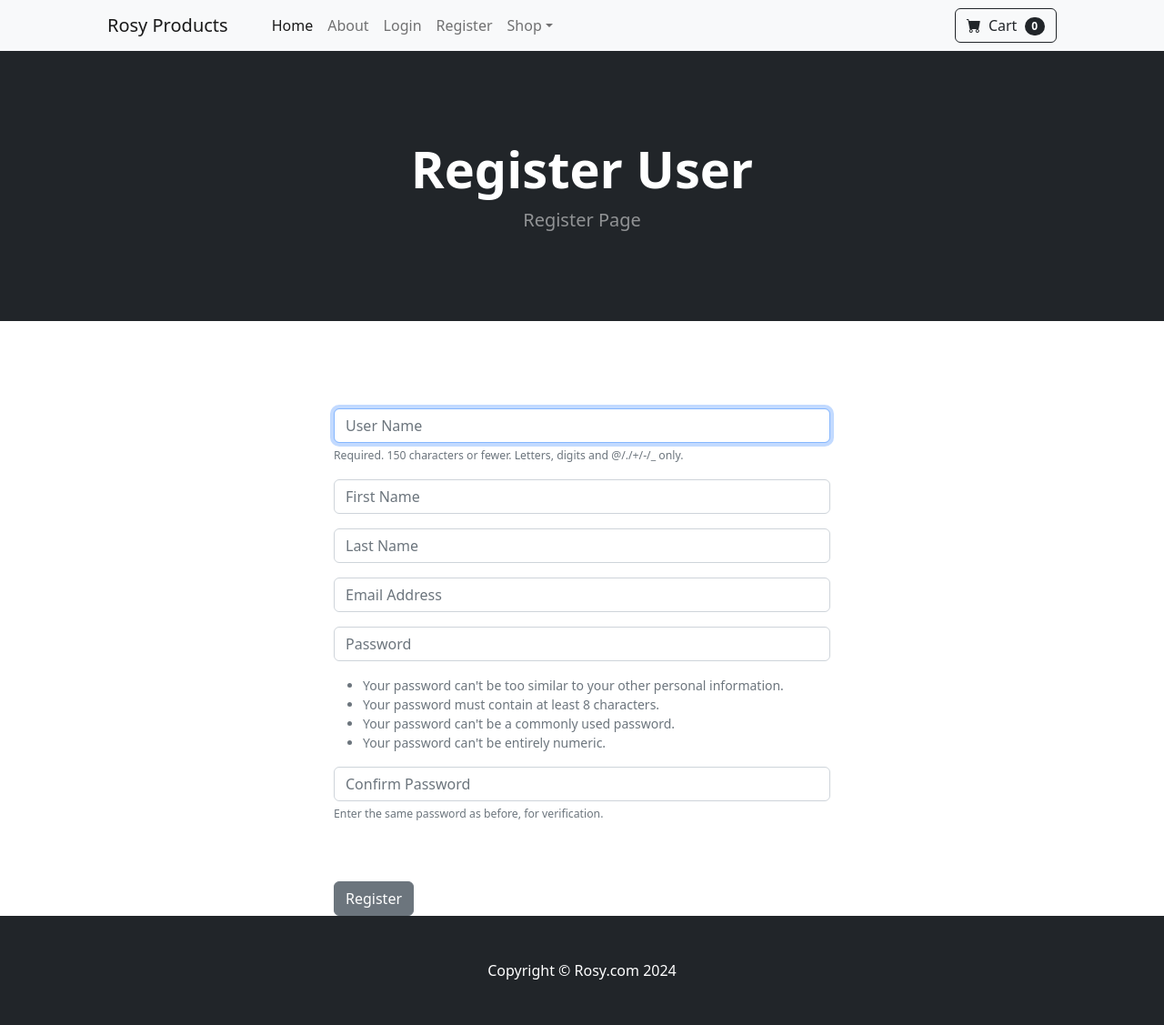
After one commit to FathimaHusna/ecomwebwithDjango, a Django app: page /register/ in a window 1280 px wide. The commit adds this page. Shown: the whole page at 91% size. Run offline with Django 5.2, Linux system fonts and the light colour scheme; some libraries are stand-ins or nearby versions.

Commit message:
Register User Page Added

```diff
--- /dev/null
+++ b/store/forms.py
@@ -0,0 +1,30 @@
+from django.contrib.auth.models import User
+from django.contrib.auth.forms import UserCreationForm
+from django import forms
+
+class SignUpForm(UserCreationForm):
+	email = forms.EmailField(label="", widget=forms.TextInput(attrs={'class':'form-control', 'placeholder':'Email Address'}))
+	first_name = forms.CharField(label="", max_length=100, widget=forms.TextInput(attrs={'class':'form-control', 'placeholder':'First Name'}))
+	last_name = forms.CharField(label="", max_length=100, widget=forms.TextInput(attrs={'class':'form-control', 'placeholder':'Last Name'}))
+
+	class Meta:
+		model = User
+		fields = ('username', 'first_name', 'last_name', 'email', 'password1', 'password2')
+
+	def __init__(self, *args, **kwargs):
+		super(SignUpForm, self).__init__(*args, **kwargs)
+
+		self.fields['username'].widget.attrs['class'] = 'form-control'
+		self.fields['username'].widget.attrs['placeholder'] = 'User Name'
+		self.fields['username'].label = ''
+		self.fields['username'].help_text = '<span class="form-text text-muted"><small>Required. 150 characters or fewer. Letters, digits and @/./+/-/_ only.</small></span>'
+
+		self.fields['password1'].widget.attrs['class'] = 'form-control'
+		self.fields['password1'].widget.attrs['placeholder'] = 'Password'
+		self.fields['password1'].label = ''
+		self.fields['password1'].help_text = '<ul class="form-text text-muted small"><li>Your password can\'t be too similar to your other personal information.</li><li>Your password must contain at least 8 characters.</li><li>Your password can\'t be a commonly used password.</li><li>Your password can\'t be entirely numeric.</li></ul>'
+
+		self.fields['password2'].widget.attrs['class'] = 'form-control'
+		self.fields['password2'].widget.attrs['placeholder'] = 'Confirm Password'
+		self.fields['password2'].label = ''
+		self.fields['password2'].help_text = '<span class="form-text text-muted"><small>Enter the same password as before, for verification.</small></span>'
--- a/store/templates/navbar.html
+++ b/store/templates/navbar.html
@@ -14,6 +14,7 @@
                 <li class="nav-item"><a class="nav-link" href="{% url 'logout' %}">Logout</a></li>
                 {% else %}
                 <li class="nav-item"><a class="nav-link" href="{% url 'login' %}">Login</a></li>
+                <li class="nav-item"><a class="nav-link" href="{% url 'register' %}">Register</a></li>
                 {% endif %}
 
                 <li class="nav-item dropdown">
--- /dev/null
+++ b/store/templates/register.html
@@ -0,0 +1,55 @@
+{% extends 'base.html' %}
+{% block content %}
+<!-- Header-->
+<header class="bg-dark py-5">
+    <div class="container px-4 px-lg-5 my-5">
+        <div class="text-center text-white">
+            <h1 class="display-4 fw-bolder">Register User</h1>
+            <p class="lead fw-normal text-white-50 mb-0">Register Page</p>
+        </div>
+    </div>
+</header>
+<br/>
+<br/>
+
+<div class="container">
+    <div class="row">
+
+            <div class="col-md-6 offset-md-3">
+                <br/>
+                <br/>
+                <form method="POST" action="{% url 'register' %}">
+                    {% csrf_token %}
+
+                    {{ form.as_p }}
+                    <br/>
+                    <br/>
+                    <button type="submit" class = "btn btn-secondary" >
+                        Register
+                    </button>
+
+                  </form>
+            </div>
+
+        <br/>
+        <br/>
+        <br/>
+        <br/>
+        <br/>
+        <br/>
+        <br/>
+        <br/>
+        <br/>
+
+
+
+
+    <div>
+
+    </div>
+
+    </div>
+
+</div>
+
+{% endblock %}
--- a/store/urls.py
+++ b/store/urls.py
@@ -6,5 +6,6 @@ urlpatterns = [
     path('about/', views.about, name='about'),
     path('login/', views.login_user, name = 'login'),
     path('logout/', views.logout_user, name = 'logout'),
+    path('register/', views.register_user, name = 'register'),
 
 ]
--- a/store/views.py
+++ b/store/views.py
@@ -2,6 +2,11 @@ from django.shortcuts import render, redirect
 from . models import Product
 from django.contrib.auth import authenticate, login, logout
 from django.contrib import messages
+from django.contrib.auth.models import User
+from django.contrib.auth.forms import UserCreationForm
+from .forms import SignUpForm
+from django import forms
+
 
 # Create your views here.
 def home(request):
@@ -35,3 +40,25 @@ def logout_user(request):
     logout(request)
     messages.success(request, ("You have been logged out... Thanks for shopping ..."))
     return redirect('home')
+
+def register_user(request):
+    form = SignUpForm()
+    if request.method == "POST":
+        form = SignUpForm(request.POST)
+        if form.is_valid():
+            user = form.save()  # Save the user and return the user instance
+            username = form.cleaned_data['username']
+            password = form.cleaned_data['password1']  # Use 'password1' for the raw password
+
+            # Directly log in the user after saving
+            login(request, user)
+            messages.success(request, ("You have registered successfully!!"))
+            return redirect('home')
+
+        else:
+            # Display error message and render the form again with errors
+            messages.error(request, ("Whoops! There was an error, please try again!"))
+            return render(request, 'register.html', {'form': form})
+
+    else:
+        return render(request, 'register.html', {'form': form})
```
